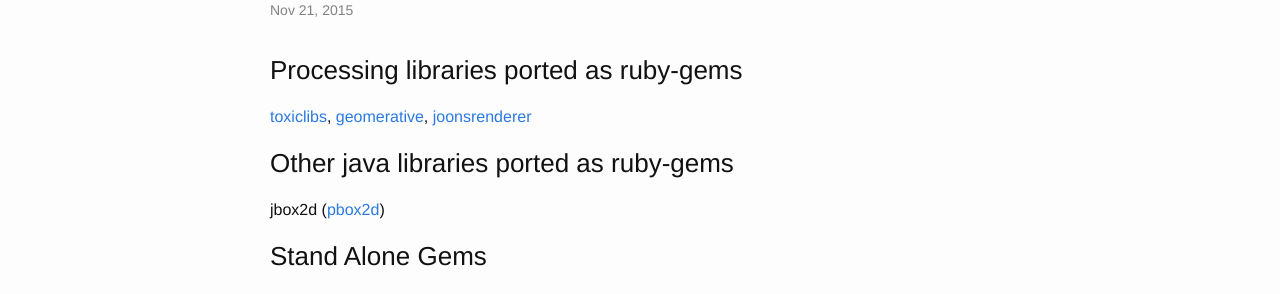
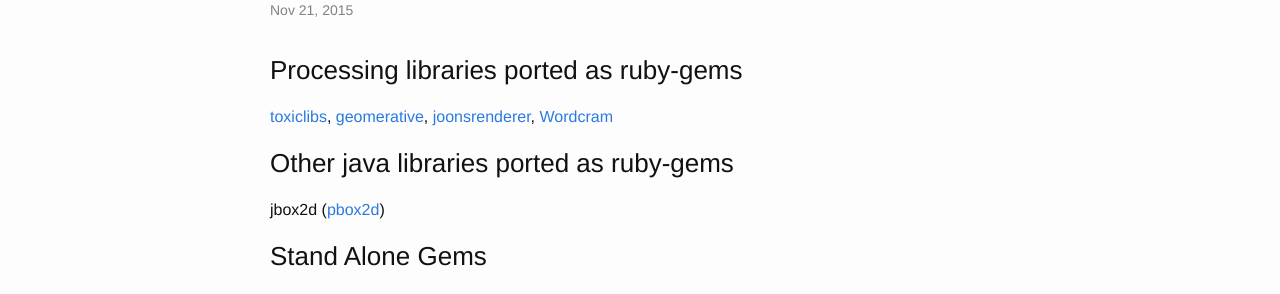
Before and after one commit to ruby-processing/JRubyArt, a Jekyll site: the page built from _gems/gems.md, in a window 1280 px wide. Shown: the part 261-555 px from the top of the page. Built offline with Jekyll 4.4.1, drawn with Linux system fonts in a browser that asks for light colours.

Commit message:
wordcram

```diff
--- a/_gems/gems.md
+++ b/_gems/gems.md
@@ -9,7 +9,7 @@
 
 ### Processing libraries ported as ruby-gems
 
-[toxiclibs][tox], [geomerative][geom], [joonsrenderer][joons]
+[toxiclibs][tox], [geomerative][geom], [joonsrenderer][joons], [Wordcram][wordcram]
 
 ### Other java libraries ported as ruby-gems
 
@@ -24,3 +24,4 @@
 [jbox2d]:https://github.com/ruby-processing/jbox2d
 [cf3]:https://github.com/monkstone/cf3ruby
 [joons]:https://ruby-processing.github.io/joonsrenderer/
+[wordcram]:https://github.com/ruby-processing/WordCram/
```
